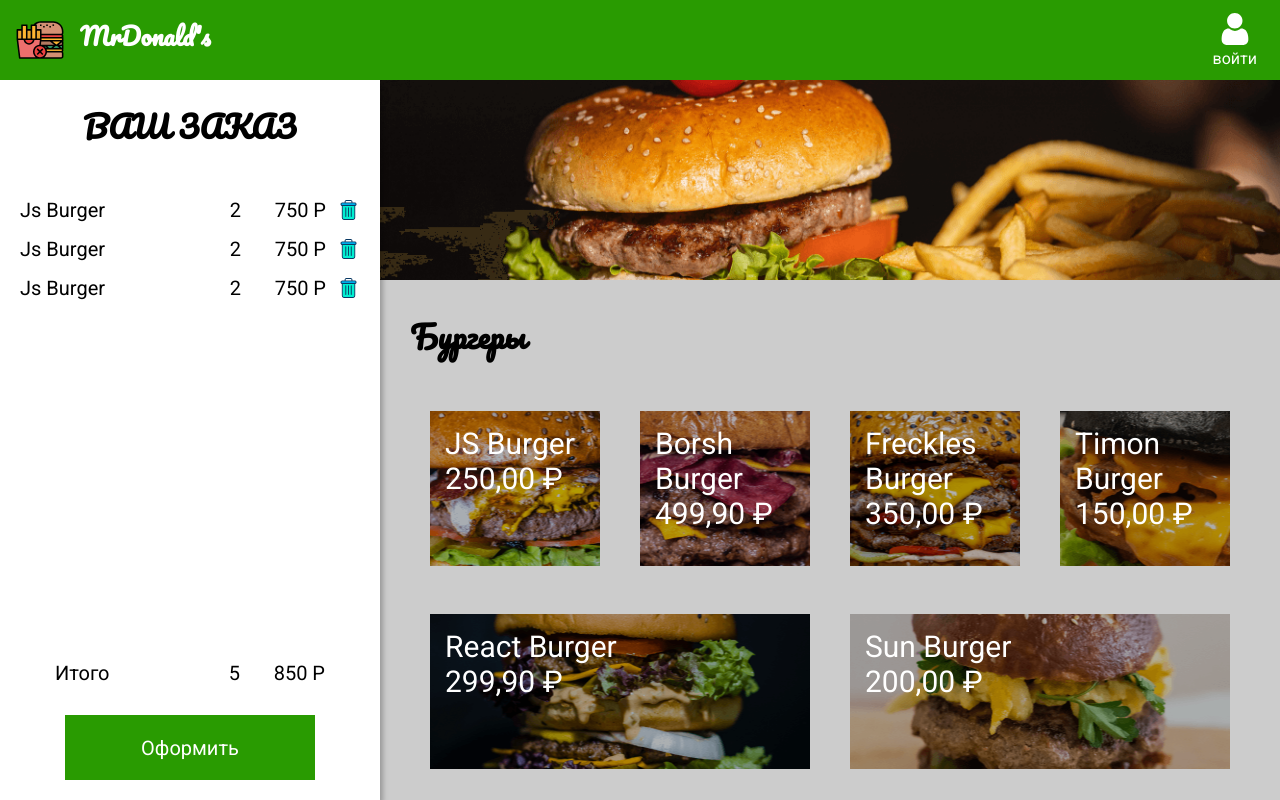
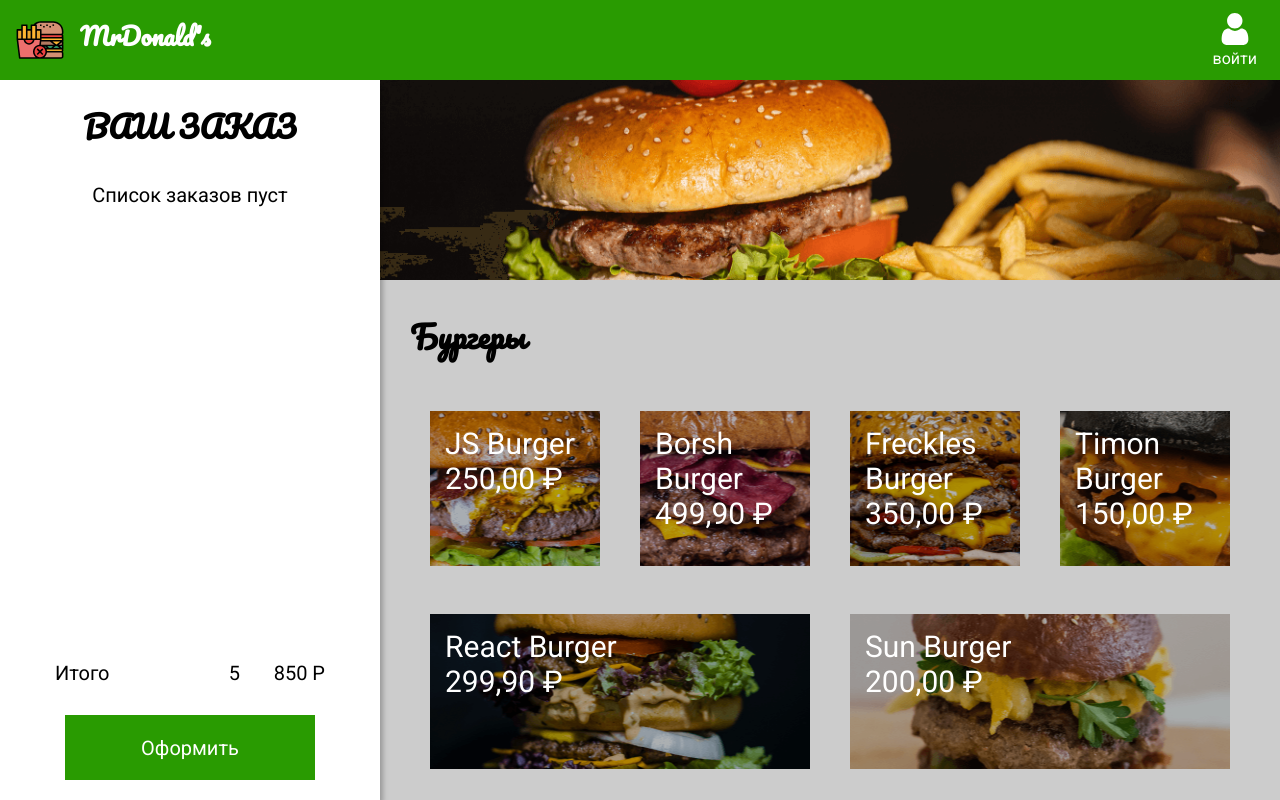
Before and after one commit to MikeZum/React2, a React (Create React App) app: page / in a window 1280 px wide. Shown: the top 800 px of the page. Built offline with nearby package versions, Linux system fonts and the light colour scheme.

Commit message:
lesson07

```diff
--- a/src/App.js
+++ b/src/App.js
@@ -5,19 +5,21 @@
 import { ModalItem } from './Components/ModalItem';
 import { Order } from './Components/Order';
 import { useOpenItem } from './Components/Hooks/useOpenItem';
+import { useOrders } from './Components/Hooks/useOrders';
 
 function App() {
 
 const openItem = useOpenItem();
+const orders = useOrders();
 
 
   return (
     <>
      <GlobalStyle/>
      <NavBar/>
-     <Order/>
+     <Order {...orders} />
      <Menu {...openItem}/>
-     { openItem.openItem && <ModalItem {...openItem} />}
+     { openItem.openItem && <ModalItem {...openItem} {...orders}/>}
     </>
   );
 }
--- /dev/null
+++ b/src/Components/Hooks/useOrders.js
@@ -0,0 +1,6 @@
+import { useState } from "react";
+
+export function useOrders() {
+    const [orders, setOrders] = useState([]);
+    return { orders, setOrders };
+}
--- a/src/Components/ModalItem.js
+++ b/src/Components/ModalItem.js
@@ -46,12 +46,21 @@
 `;
 
 
-export const ModalItem = ({ openItem, setOpenItem }) => {
+export const ModalItem = ({ openItem, setOpenItem, orders, setOrders }) => {
 
-    function closeModal(e) {
+    const closeModal = e => {
         if(e.target.id === 'overlay') {
             setOpenItem(null);
         }
+    }
+
+    const order = {
+        ...openItem
+    };
+
+    const addToOrder = () => {
+        setOrders([...orders, order])
+        setOpenItem(null);
     }
 
     return (
@@ -63,7 +72,7 @@
                     <div> {openItem.name}</div>
                     <div> {openItem.price}</div>
                 </HeaderContent>
-                <ButtonCheckout>Добавить</ButtonCheckout>
+                <ButtonCheckout onClick={addToOrder}>Добавить</ButtonCheckout>
             </Content>
         </Modal>
 
--- a/src/Components/Order.js
+++ b/src/Components/Order.js
@@ -43,16 +43,20 @@
     margin-left: 20px;
 `;
 
-export const Order = () => {
+const EmptyList = styled.p`
+    text-align: center;
+`;
+
+export const Order = ({ orders }) => {
     return (
         <OrderStyled>
             <OrderTitle>ВАШ ЗАКАЗ</OrderTitle>
             <OrderContent>
+            {orders.length ?
                 <OrderList>
-                    <OrderListItem/>
-                    <OrderListItem/>
-                    <OrderListItem/>
-                </OrderList>
+                    {orders.map(order => <OrderListItem order={order}/>)}
+                </OrderList> :
+                <EmptyList>Список заказов пуст</EmptyList>}
             </OrderContent>
             <Total>
                 <span>Итого</span>
--- a/src/Components/OrderListItem.js
+++ b/src/Components/OrderListItem.js
@@ -30,11 +30,12 @@
 cursor: pointer;
 `;
 
-export const OrderListItem = () => (
+export const OrderListItem = ({ order }) => (
     <OrderItemStyled>
-        <ItemName>Js Burger</ItemName>
+        <ItemName>{order.name}</ItemName>
         <span>2</span>
-        <ItemPrice>750 Р</ItemPrice>
+        <ItemPrice>{order.price.toLocaleString('ru-RU',
+                    { style: 'currency', currency: 'RUB' })}</ItemPrice>
         <TrashButton/>
     </OrderItemStyled>
 )
```
Also changed, not shown: 1 other file (tests, documents, lock files or other folders).
